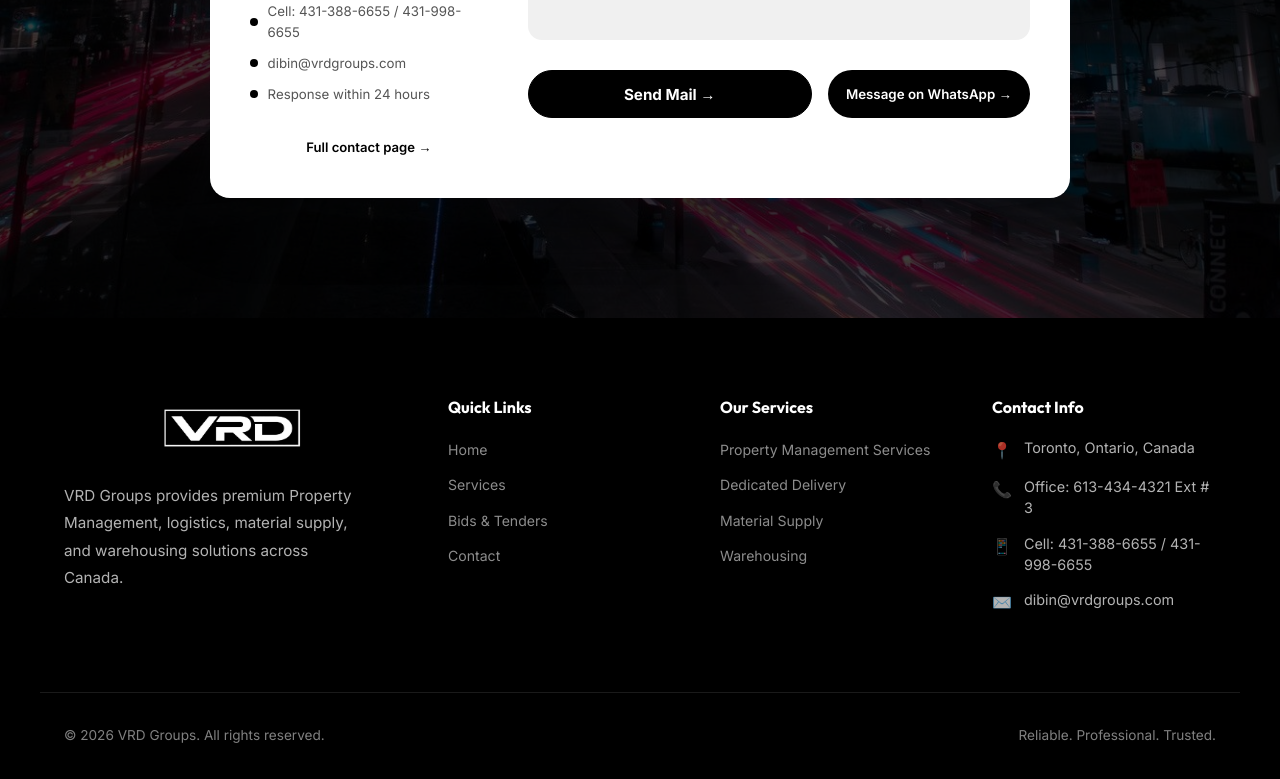
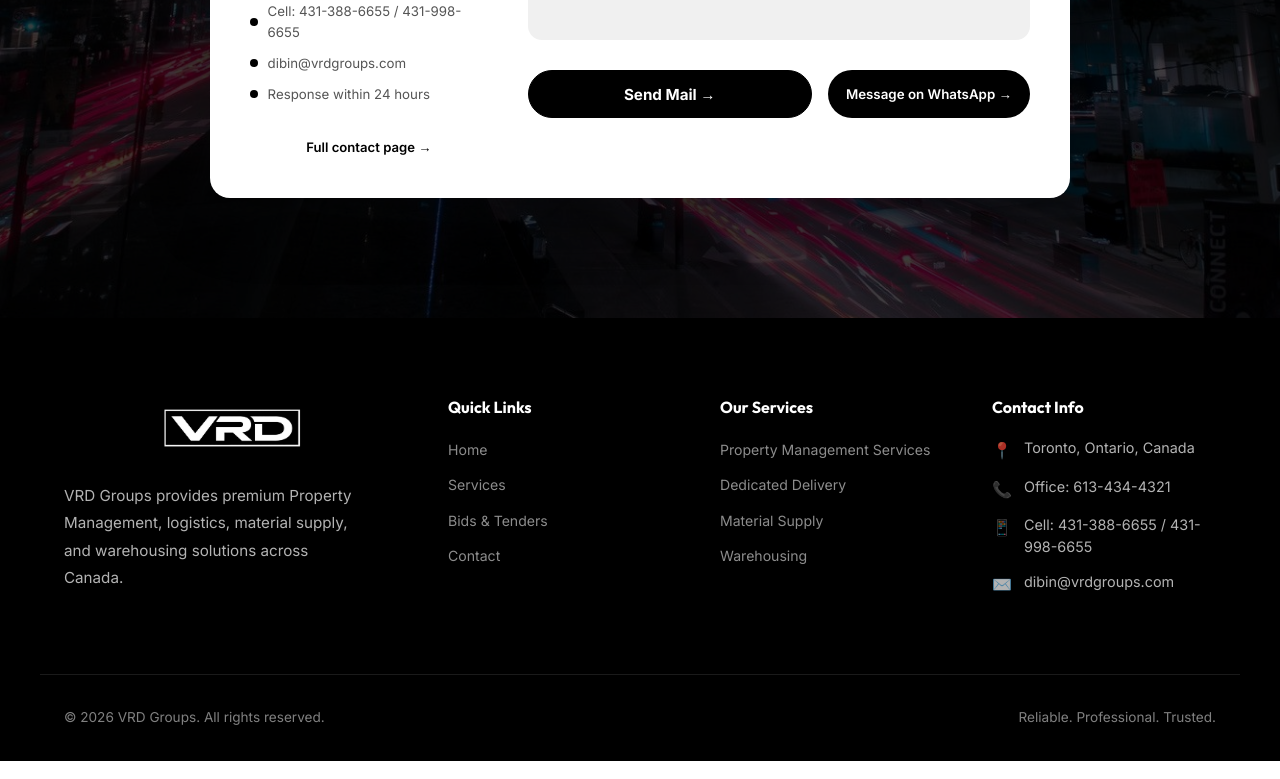
Before and after one commit to abhayks17/vrd, a React (Vite) app: page /contact in a window 1280 px wide. Shown: the part 482-1261 px from the top of the page. Built offline with nearby package versions, Linux system fonts and the light colour scheme.

Commit message:
Update Footer.jsx

```diff
--- a/src/components/Footer/Footer.jsx
+++ b/src/components/Footer/Footer.jsx
@@ -51,7 +51,7 @@
 
           <div className="footer-contact-item">
             <span className="icon">📞</span>
-            <span>Office: 613-434-4321 Ext # 3</span>
+            <span>Office: 613-434-4321 </span>
           </div>
 
           <div className="footer-contact-item">
```
